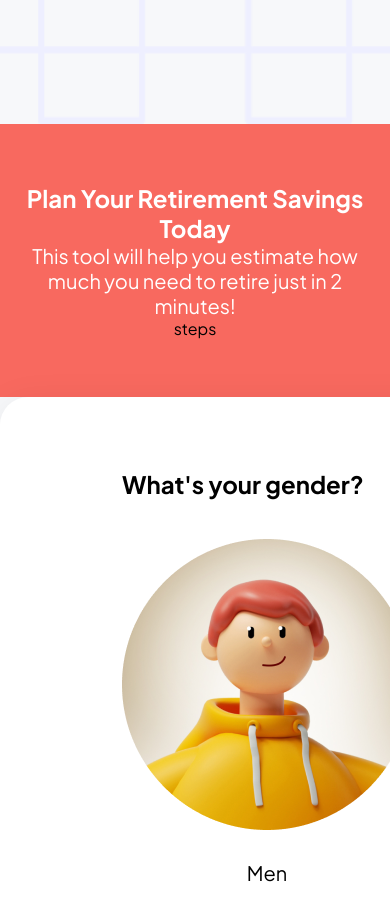
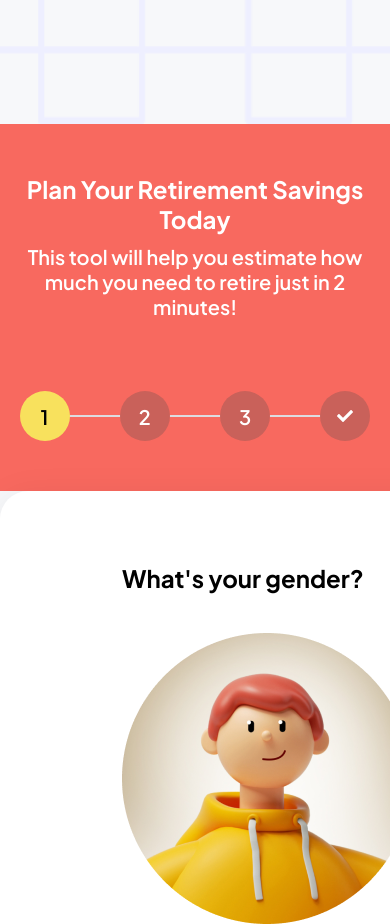
Before and after one commit to MeyAdam/moneymama, a React (Vite) app: page / in a window 390 px wide. Shown: the part 780-1704 px from the top of the page. Built offline with nearby package versions, Linux system fonts and the light colour scheme.

Commit message:
update section Plan Steps responsiveness

```diff
--- a/src/components/PlanSteps/PlanSteps.jsx
+++ b/src/components/PlanSteps/PlanSteps.jsx
@@ -1,4 +1,6 @@
+import classNames from "classnames";
 import React from "react";
+import { FaCheck } from "react-icons/fa";
 import css from "./PlanSteps.module.css";
 
 const PlanSteps = () => {
@@ -7,12 +9,25 @@ const PlanSteps = () => {
       <div className={css.wrapperPlanSteps}>
         <div className={css.heading}>
           <h2>Plan Your Retirement Savings Today</h2>
-          <p>
+          <p className={css.desc}>
             This tool will help you estimate how much you need to retire just in
             2 minutes!
           </p>
         </div>
-        <div>steps</div>
+        <div className={css.wrapperSteps}>
+          <div className={classNames(css.step, css.active)}>
+            <p>1</p>
+          </div>
+          <div className={css.step}>
+            <p>2</p>
+          </div>
+          <div className={css.step}>
+            <p>3</p>
+          </div>
+          <div className={css.step}>
+            <FaCheck />
+          </div>
+        </div>
       </div>
     </section>
   );
--- a/src/components/PlanSteps/PlanSteps.module.css
+++ b/src/components/PlanSteps/PlanSteps.module.css
@@ -1,6 +1,6 @@
 .sectionPlanSteps {
     background-color: var(--salmonRed);
-    padding: 58.5px 0;
+    padding: 50px 0;
 }
 
 .wrapperPlanSteps {
@@ -11,8 +11,67 @@
     align-items: center;
     flex-direction: column;
     text-align: center;
+    gap: 72px;
 }
 
 .heading {
     color: var(--white);
+    display: flex;
+    flex-direction: column;
+    gap: 10px;
 }
+
+.desc {
+    font-weight: 600;
+    color: var(--grey07);
+}
+
+.wrapperSteps {
+    display: flex;
+    width: 100%;
+    justify-content: space-between;
+    align-items: center;
+    position: relative;
+    z-index: 1;
+}
+
+.wrapperSteps::before {
+    content: "";
+    position: absolute;
+    background-color: var(--lightGrey);
+    width: 99%;
+    height: 2px;
+    position-area: center;
+    z-index: -1;
+}
+
+.step {
+    width: 50px;
+    height: 50px;
+    border-radius: 50%;
+    background-color: #C9615A;
+    display: flex;
+    justify-content: center;
+    align-items: center;
+}
+
+.step p,
+.step svg {
+    color: var(--white);
+    font-weight: 600;
+}
+
+.step.active {
+    background-color: var(--yellow);
+}
+
+.step.active p,
+.step.active svg {
+    color: var(--purple);
+}
+
+@media (min-width: 768px) {
+    .wrapperSteps {
+        width: 500px;
+    }
+}
```
